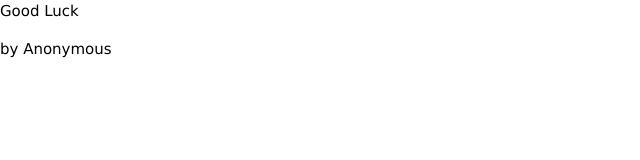
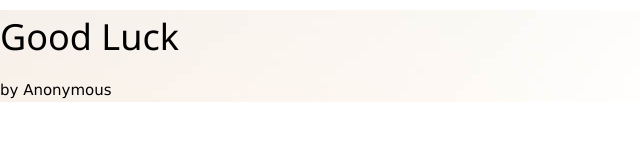
Before and after one commit to ManBehindThis/ManBehindThis.github.io, a plain HTML site: page goodluck.html in a window 1280 px wide. Shown: the whole page, without its empty margins (0-640 px from the left). Drawn offline with nearby package versions, Linux system fonts and the light colour scheme.

Commit message:
Update goodluck.html

```diff
--- a/goodluck.html
+++ b/goodluck.html
@@ -4,7 +4,7 @@
 <link rel="stylesheet" href="https://www.w3schools.com/w3css/4/w3.css">
 <body>
 
-<div style="background-image: url('WebsiteBanner-UWASunrise.jpg')>
+<div style="background-image: url('WebsiteBanner-UWASunrise.jpg');">
   <h1>Good Luck</h1>
   <p>by Anonymous</p>
 </div>
```
